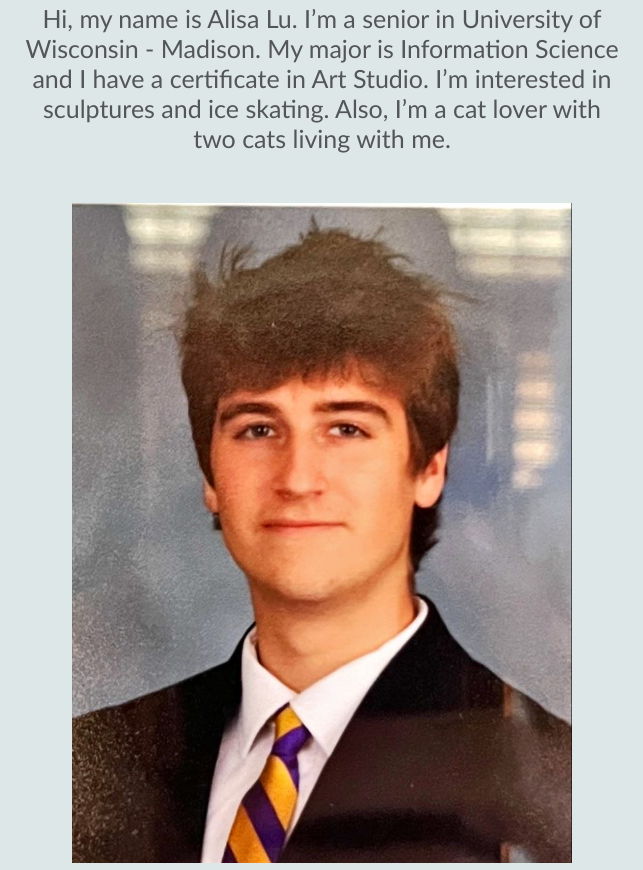
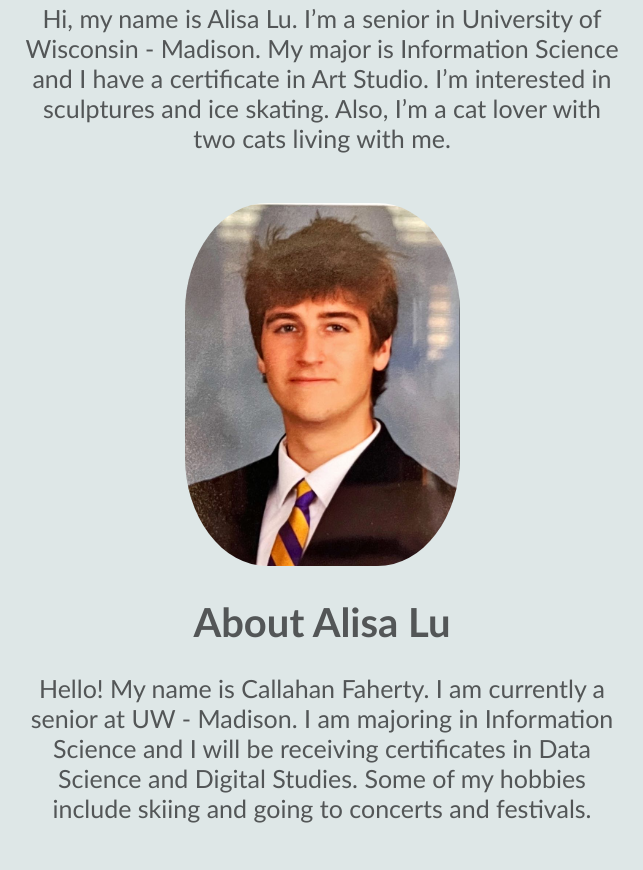
Before and after one commit to enoch-m/LIS500-Project3, a plain HTML site: page AboutUs.html in a window 1280 px wide. Shown: the part 1170-2040 px from the top of the page, without its empty margins (318-961 px from the left). Drawn offline with Linux system fonts and the light colour scheme.

Commit message:
cal img styling

```diff
--- a/stylepage.css
+++ b/stylepage.css
@@ -88,6 +88,11 @@ a:hover {
     border-radius: 30%;
 }
 
+.CalProfile-img {
+    width: 275px;
+    border-radius: 30%;
+}
+
 #Name {
     font-size: 40px;
 }
```
